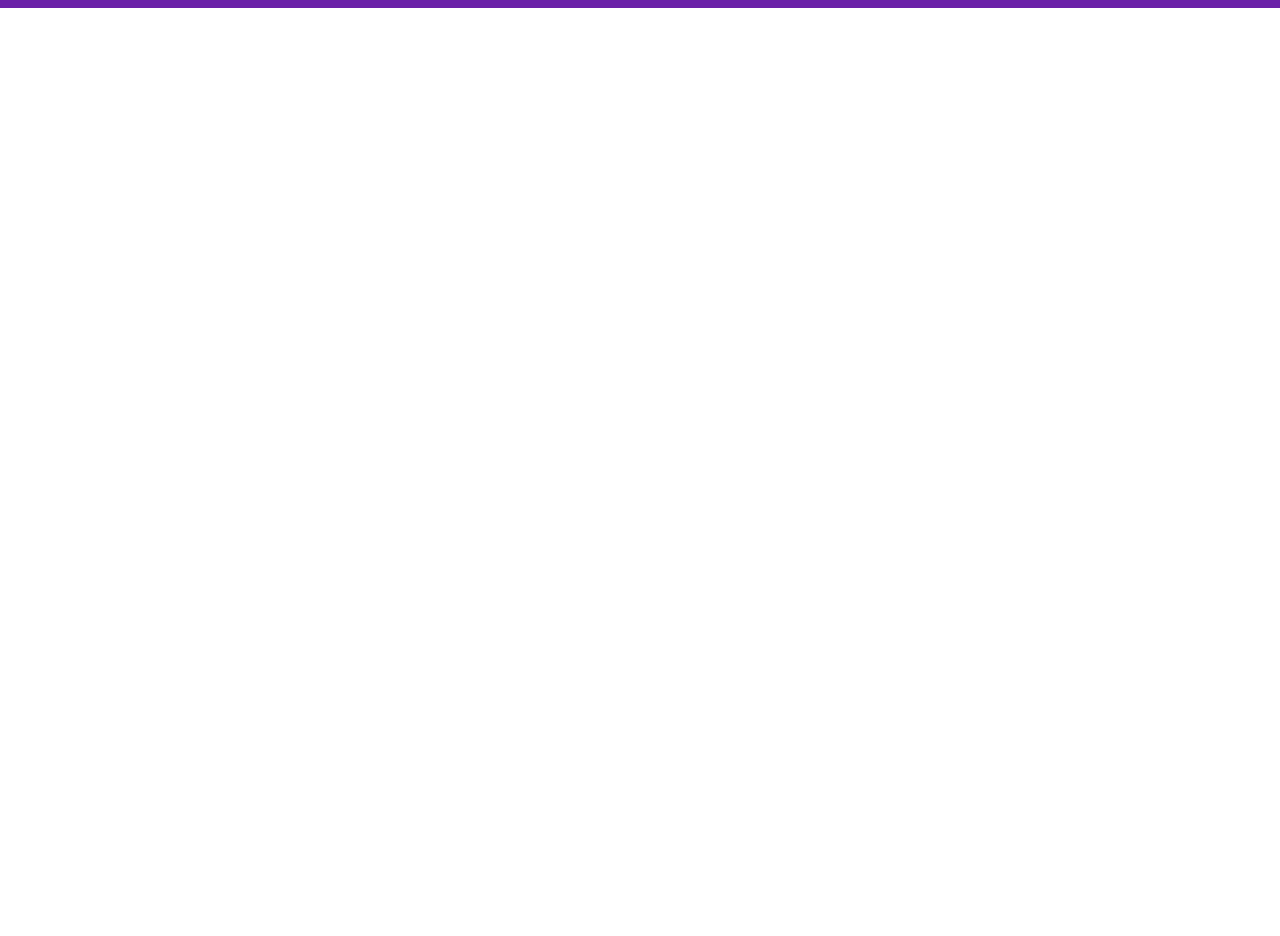
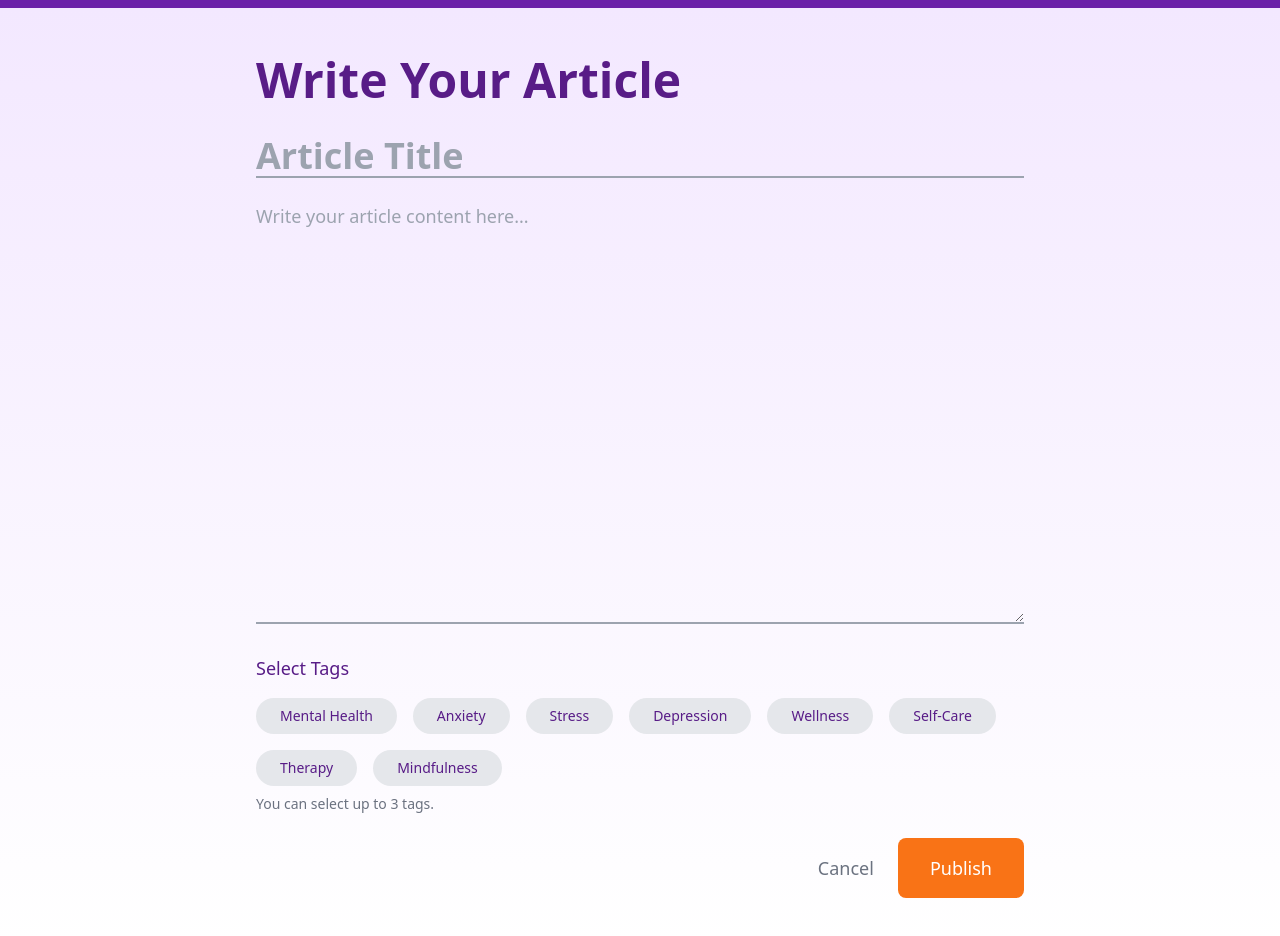
Before and after one commit to poetabdullah/theramind, a React (Create React App) app: page /write-education in a window 1280 px wide. Shown: the part 80-1016 px from the top of the page. Before the commit the page ends 800 px from the top, so only its background shows below. Built offline with nearby package versions, Linux system fonts and the light colour scheme; no server answers.

Commit message:
Added the education writing area

```diff
--- a/package.json
+++ b/package.json
@@ -4,6 +4,7 @@
   "private": true,
   "dependencies": {
     "@popperjs/core": "^2.11.8",
+    "@tinymce/tinymce-react": "^5.1.1",
     "bootstrap": "^5.3.3",
     "cra-template": "1.2.0",
     "firebase": "^11.2.0",
--- a/src/App.js
+++ b/src/App.js
@@ -12,6 +12,7 @@ import EducationMainPage from "./pages/EducationMainPage";
 import ArticlesListPage from "./pages/ArticlesListPage";
 import PatientStoriesListPage from "./pages/PatientStoriesListPage";
 import EducationDetailView from "./pages/EducationDetailView";
+import EducationWritePage from "./pages/EducationWritePage";
 
 const App = () => (
   <div>
@@ -27,6 +28,7 @@ const App = () => (
       <Route path="/articles" element={<ArticlesListPage />} />
       <Route path="/patient-stories" element={<PatientStoriesListPage />} />
       <Route path="/view-education" element={<EducationDetailView />} />
+      <Route path="/write-education" element={<EducationWritePage />} />
     </Routes>
   </div>
 );
--- /dev/null
+++ b/src/pages/EducationWritePage.js
@@ -0,0 +1,135 @@
+import React, { useState } from "react";
+import { useNavigate } from "react-router-dom";
+
+const EducationWritePage = () => {
+  const navigate = useNavigate();
+  const [title, setTitle] = useState("");
+  const [content, setContent] = useState("");
+  const [selectedTags, setSelectedTags] = useState([]);
+  const [isSubmitting, setIsSubmitting] = useState(false);
+
+  // Predefined tags
+  const availableTags = [
+    "Mental Health",
+    "Anxiety",
+    "Stress",
+    "Depression",
+    "Wellness",
+    "Self-Care",
+    "Therapy",
+    "Mindfulness",
+  ];
+
+  const handleTitleChange = (e) => setTitle(e.target.value);
+  const handleContentChange = (e) => setContent(e.target.value);
+
+  const handleTagToggle = (tag) => {
+    if (selectedTags.includes(tag)) {
+      setSelectedTags(selectedTags.filter((t) => t !== tag));
+    } else if (selectedTags.length < 3) {
+      setSelectedTags([...selectedTags, tag]);
+    }
+  };
+
+  const handleSubmit = (e) => {
+    e.preventDefault();
+    setIsSubmitting(true);
+
+    // Simulate form submission (e.g., to a backend or Firestore)
+    setTimeout(() => {
+      console.log({ title, content, selectedTags });
+      setIsSubmitting(false);
+      navigate("/articles"); // Redirect after submission
+    }, 1500);
+  };
+
+  const handleCancel = () => {
+    navigate("/articles"); // Redirect to articles list
+  };
+
+  return (
+    <div className="bg-gradient-to-b from-purple-100 to-white min-h-screen py-12 px-4">
+      {/* Full-width simple layout */}
+      <div className="max-w-3xl mx-auto">
+        <h1 className="text-5xl font-bold text-purple-900 mb-8">
+          Write Your Article
+        </h1>
+
+        <form onSubmit={handleSubmit} className="space-y-6">
+          {/* Title input */}
+          <input
+            type="text"
+            value={title}
+            onChange={handleTitleChange}
+            placeholder="Article Title"
+            className="w-full text-4xl font-semibold text-purple-900 bg-transparent border-b-2 border-gray-400 outline-none focus:ring-0 focus:border-purple-500 placeholder-gray-400"
+            required
+          />
+
+          {/* Content area */}
+          <textarea
+            value={content}
+            onChange={handleContentChange}
+            placeholder="Write your article content here..."
+            rows="15"
+            className="w-full text-lg text-gray-800 bg-transparent border-b-2 border-gray-400 outline-none focus:ring-0 focus:border-purple-500 placeholder-gray-400"
+            required
+          />
+
+          {/* Tag selection */}
+          <div className="space-y-4">
+            <div className="text-lg font-medium text-purple-900">
+              Select Tags
+            </div>
+            <div className="flex flex-wrap gap-3">
+              {availableTags.map((tag) => (
+                <button
+                  key={tag}
+                  type="button"
+                  onClick={() => handleTagToggle(tag)}
+                  className={`${
+                    selectedTags.includes(tag)
+                      ? "bg-purple-600 text-white"
+                      : "bg-gray-200 text-purple-900"
+                  } px-4 py-2 rounded-full text-sm hover:bg-purple-500 transition-colors`}
+                  disabled={
+                    selectedTags.length >= 3 && !selectedTags.includes(tag)
+                  }
+                >
+                  {tag}
+                </button>
+              ))}
+            </div>
+            <div className="text-sm text-gray-500 mt-2">
+              You can select up to 3 tags.
+            </div>
+          </div>
+
+          {/* Buttons */}
+          <div className="flex justify-end gap-4">
+            <button
+              type="button"
+              onClick={handleCancel}
+              className="text-lg text-gray-500 hover:text-gray-700 transition-colors"
+            >
+              Cancel
+            </button>
+            <button
+              type="submit"
+              className={`${
+                isSubmitting
+                  ? "opacity-50 cursor-not-allowed"
+                  : "bg-orange-500 text-white"
+              } py-3 px-8 rounded-lg hover:bg-orange-600 transition duration-300 text-lg`}
+              disabled={isSubmitting}
+            >
+              {isSubmitting ? "Submitting..." : "Publish"}
+            </button>
+          </div>
+        </form>
+      </div>
+    </div>
+  );
+};
+
+export default EducationWritePage;
```
Also changed, not shown: 1 other file (tests, documents, lock files or other folders).
